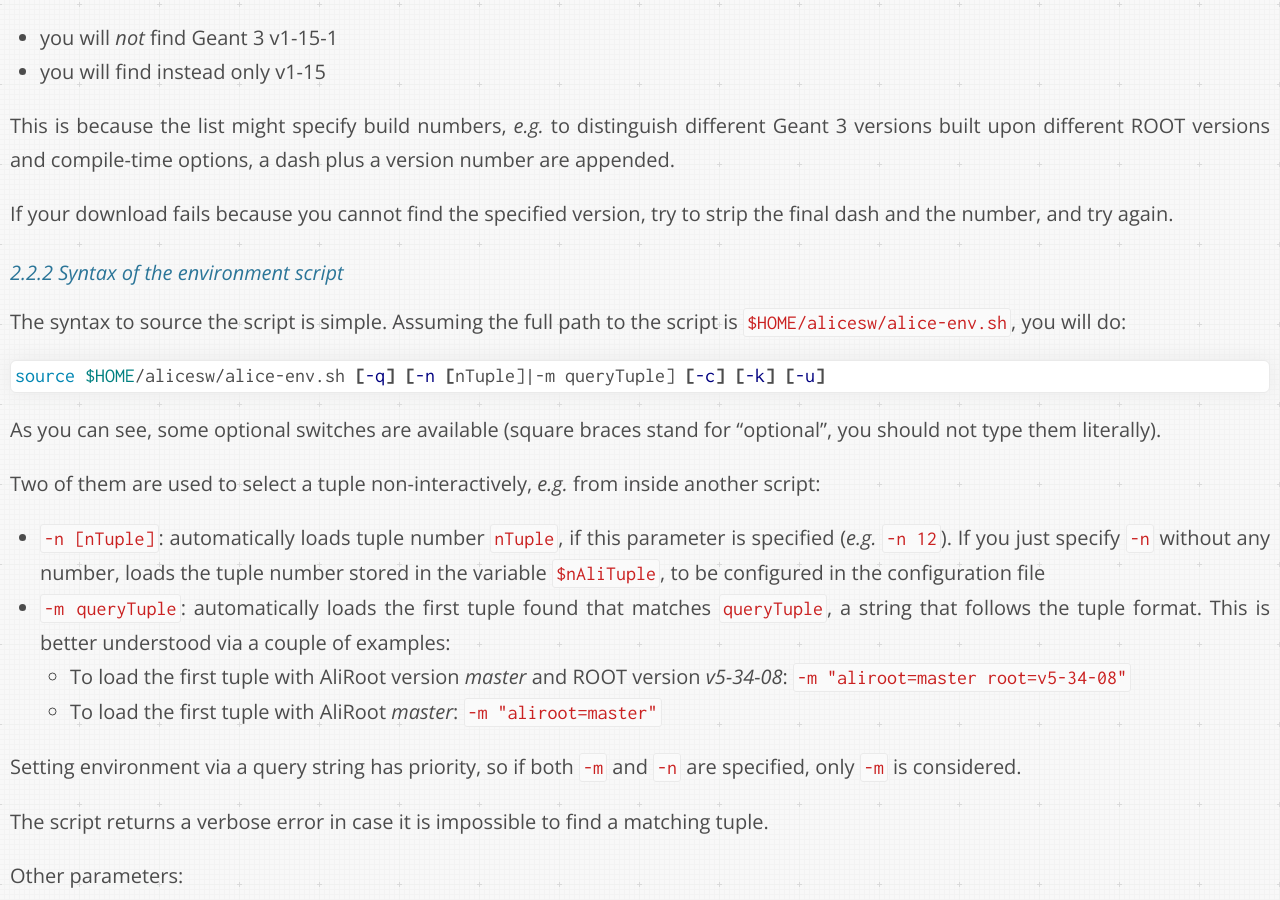
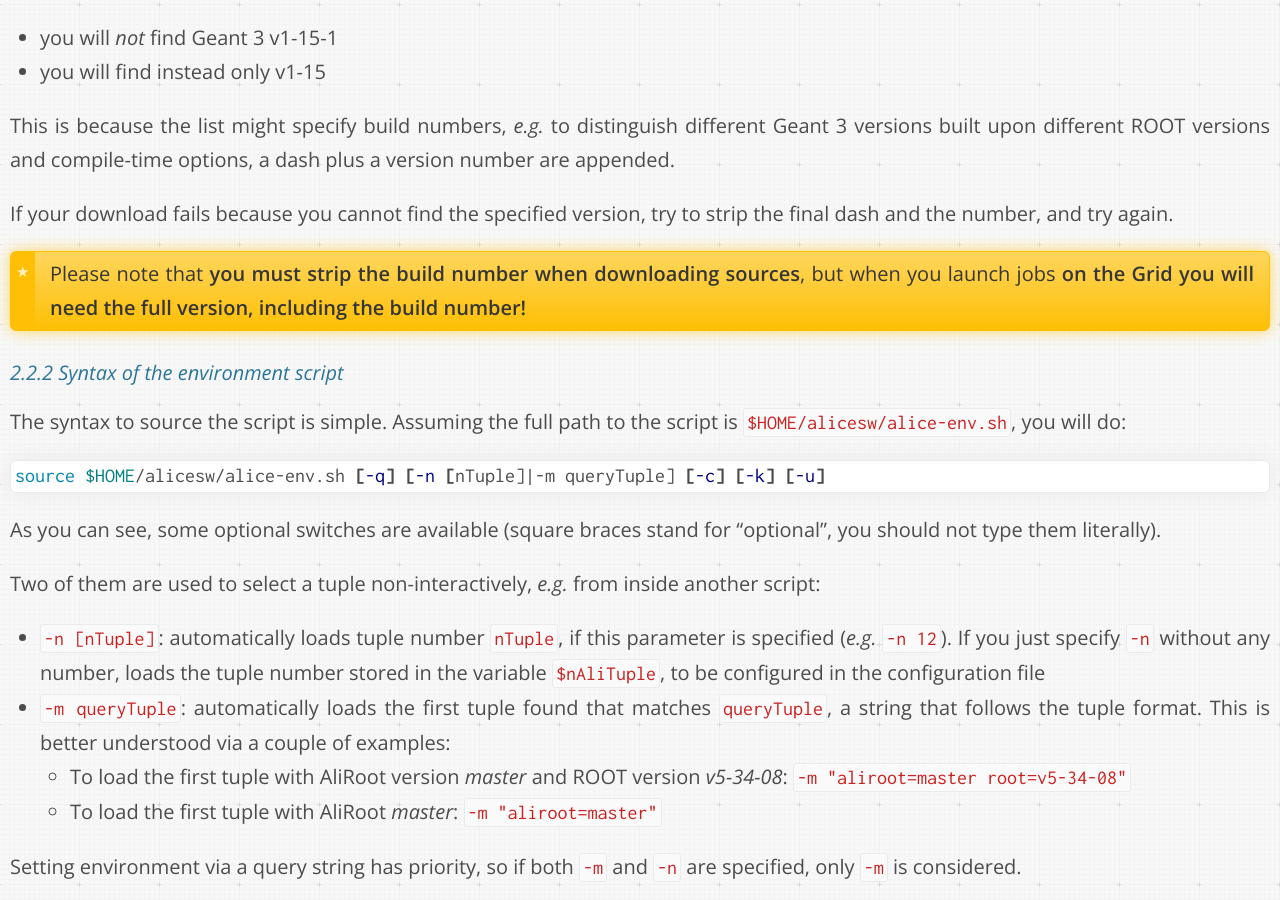
Before and after one commit to dberzano/dberzano.github.io, a Jekyll site: the page built from alice/install-aliroot/manual.md, in a window 1280 px wide and 900 px high, scrolled down 4316 px. Built offline with Jekyll 4.4.1, drawn with Linux system fonts in a browser that asks for light colours; Markdown is read by kramdown in place of the engine named in the settings.

Commit message:
AliInst: strip build number only for sources

```diff
--- a/alice/install-aliroot/manual.md
+++ b/alice/install-aliroot/manual.md
@@ -182,6 +182,10 @@
 
 If your download fails because you cannot find the specified version,
 try to strip the final dash and the number, and try again.
+
+> Please note that **you must strip the build number when downloading sources**,
+> but when you launch jobs **on the Grid you will need the full version,
+> including the build number!**
 
 
 #### Syntax of the environment script
```
